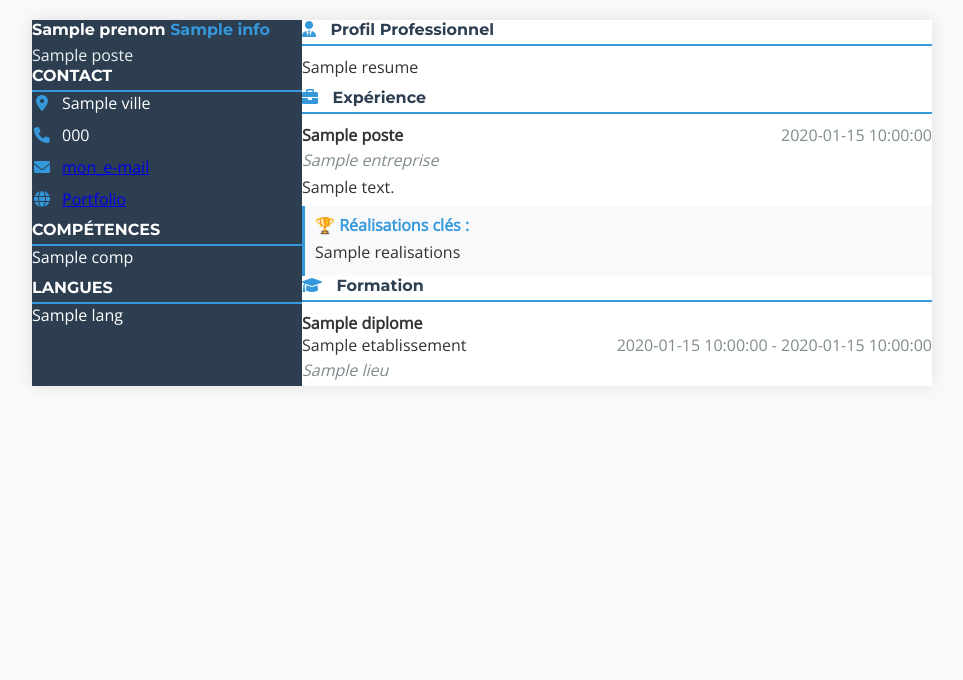
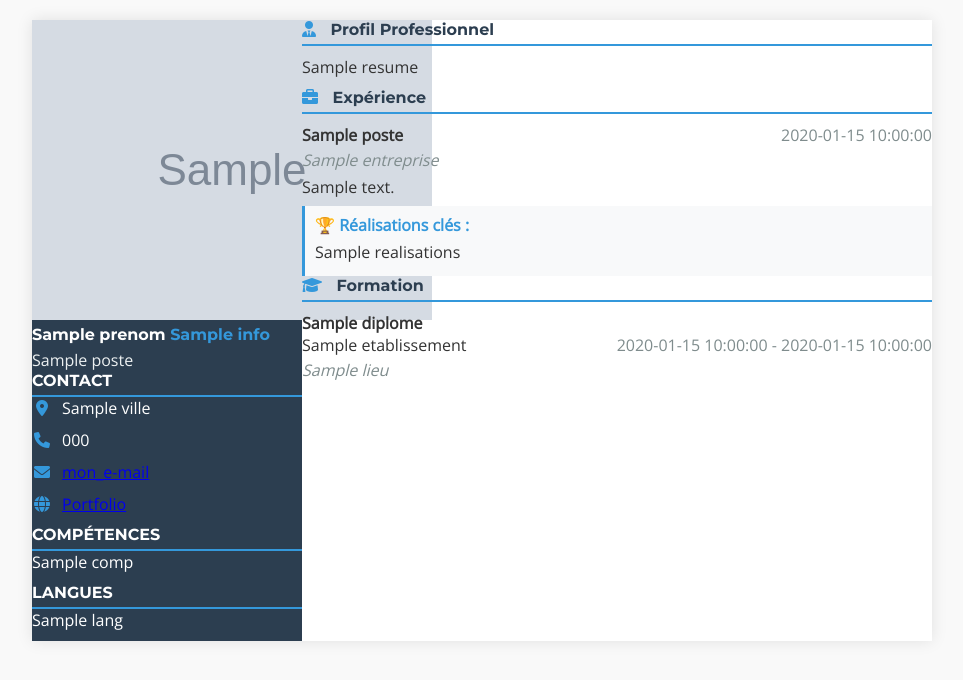
Before and after one commit to MAE009/CV-bot, a Flask app: template Template/Moderne/Mod.html in a window 1280 px wide. Shown: the top 680 px of the page, without its empty margins (158-1121 px from the left). Run offline with Flask 3, Linux system fonts and the light colour scheme; the template is opened without the code that fills it: most values are stand-ins (such as "Sample title", 1, 10 or a date in 2020); grey boxes marked "Sample" are stand-in pictures; parts of the project's set-up code (start-up, migrations or seed data) failed here and were passed over.

Commit message:
Update Mod.html

```diff
--- a/Template/Moderne/Mod.html
+++ b/Template/Moderne/Mod.html
@@ -13,6 +13,11 @@
     <!-- Colonne de gauche -->
     <aside class="sidebar">
       <div class="profile">
+        {% if photo_path %}
+        <div class="profile-photo">
+          <img src="{{ photo_path }}" alt="Photo de {{ infos.prenom }} {{ infos.nom }}">
+        </div>
+        {% endif %}
         <h1>{{ infos.prenom }} <span class="accent">{{ infos.nom }}</span></h1>
 
         <p class="job-title">{{ infos.poste }}</p>
```
